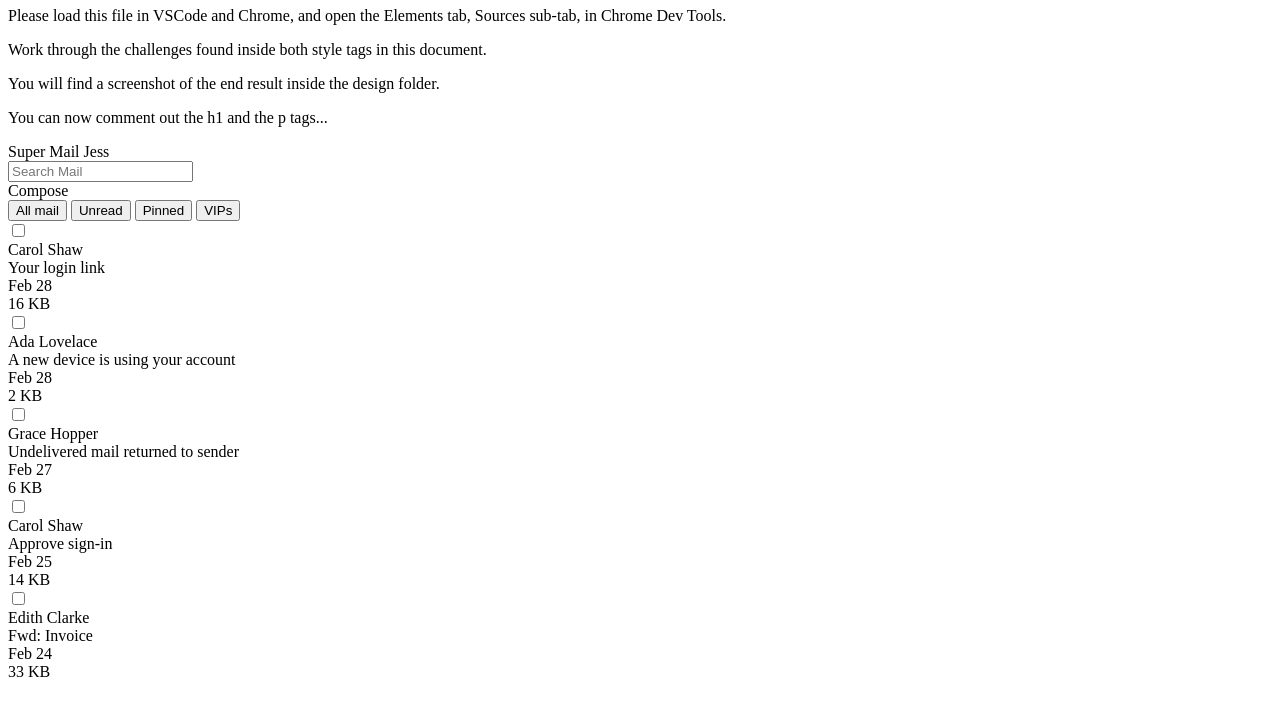
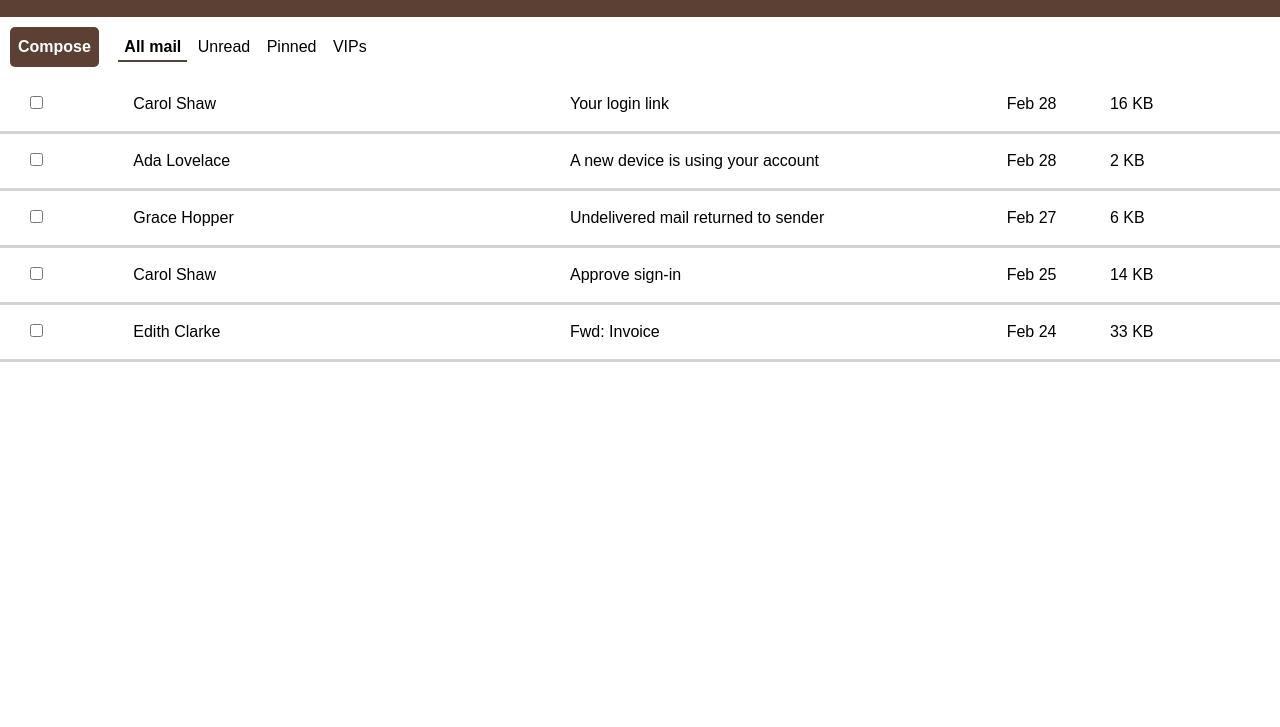
Before and after one commit to bloominstituteoftechnology/module-project-html-and-css-ii-LHBrandon, a plain HTML site: page index.html in a window 1280 px wide. Shown: the part 73-800 px from the top of the page. Drawn offline with Linux system fonts and the light colour scheme.

Commit message:
completed challenges 1-14. Missing challenge 15

```diff
--- a/index.html
+++ b/index.html
@@ -6,59 +6,168 @@
   <style>
     /* 👉 Task 1- Apply the reset found on this page: https://www.joshwcomeau.com/css/custom-css-reset/ */
 
+    *, *::before, *::after {
+  box-sizing: border-box;
+}
+
+* {
+  margin: 0;
+}
+
+body {
+  line-height: 1.5;
+  -webkit-font-smoothing: antialiased;
+
+}
+efaults
+*/
+img, picture, video, canvas, svg {
+  display: block;
+  max-width: 100%;
+}
+
+input, button, textarea, select {
+  font: inherit;
+}
+
+p, h1, h2, h3, h4, h5, h6 {
+  overflow-wrap: break-word;
+}
+
+#root, #__next {
+  isolation: isolate;
+}
+
+
   </style>
   <style>
     /* 👉 Task 2- Target the body element.
     Apply a font family of Arial to the body element.
-    The font property is inherited by descendant (nested) elements. */
+    The font property is inherited by descendant (nested) elements.*/
+    body{
+      font-family: Arial;
+    }
 
     /* 👉 Task 3- Target the element with id headerTop.
     Apply white color to the text, some padding using px or rem units, and a dark background color. */
+    #headerTop {
+      color: white;
+      padding: 30px;
+      background-color: #5C4033;
+    }
 
     /* 👉 Task 4- Target the divs that are directly nested underneath the id headerTop.
     Make them display as inline block, instead of block.
     This will make them render on the same line. */
+    #headerTop > div {
+      display: inline-block;
+    }
 
     /* 👉 Task 5- Target the spans that are nested inside the id headerTop.
     Make them have some margin on the right.
     This will prevent the spans from crashing against one another. */
+    span{
+      margin: 0px 20px 10px 5px;
+    }
 
     /* 👉 Task 6- Target the first span nested inside the element with id headerTop.
     Make it have a font weight of bold, and transform the text to uppercase. */
+    #Supermail {
+      font-weight: bold;
+      text-transform: uppercase;
+    }
 
     /* 👉 Task 7- Target the id headerBottom.
-    Give it a bottom border of 1 pixel, solid gray, and a little bit of padding using px or rem units. */
+    Give it a bottom border of 61 pixel, solid gray, and a little bit of padding using px or rem units. */
+    #headerBottom{
+      border-bottom: 61px;
+      padding: 10px;
+      color: grey;
+    }
 
     /* 👉 Task 8- Target the divs that are nested directly inside the element with id headerBottom.
     Make them display as inline block, instead of block.
     This will cause them to render on the same line.
     You can consolidate this rule with the one on step. 4 */
+    #headerBottom > div {
+      display: inline-block;
+    }
+
 
     /* 👉 Task 9- Target the "Compose" button, although note it's a div instead an actual button.
     Give it color, bold text, background, padding, border radius, margin right, and a cursor of pointer. */
+    #Compose {
+      color: white;
+      font-weight: bold;
+      background-color:#5C4033;
+      padding: 8px;
+      border-radius: 5px;
+      margin-right: 15px;
+      cursor: pointer;
+    }
 
     /* 👉 Task 10- Research how to remove all the default styling of button elements.
     Target the button elements inside the element with id headerBottom.
     Remove all their styling, give them a bit of margin to the right, and a cursor of pointer. */
+    button {
+    background: none;
+    border: none;
+    outline: none;
+    box-shadow: none;
+    }
+
 
     /* 👉 Task 11- Target the button element inside the id headerBottom that has a class of active
     Make the font weight be bolder, and add a bottom border of 2 pixels solid color (you choose the color).
     Add the class name to the "All mail" button. */
+    #headerBottom button.active {
+      border-bottom: 2px solid  #5C4033;
+      font-weight: bold;
+    }
+
 
     /* 👉 Task 12- Target all divs directly nested inside elements with a class of email,
     and make them display as inline-block elements.
     This will make each email render all its details in the same line*/
+    .email > div {
+      display: inline-block;
+    }
 
     /* 👉 Task 13- Target the elements with a class of email.
     Give them some padding, bigger padding to the left, and a bottom border of very light grey. */
+    .email {
+      padding: 15px 15px 15px 30px;
+      border-bottom: 3px  solid lightgray;
+    }
 
     /* 👉 Task 14- Target each div inside the element with a class of email.
     Make the email author and the email subject take 35% of the width of the parent element.
     Make the check, the date and the size take up 8% of the width of the parent element.
     This will arrange the details in visible columns. */
+    .email-name {
+      width: 35%;
+    }
+
+    .email-subject {
+      width: 35%;
+    }
+
+    .email-check{
+      width: 8%;
+    }
+
+    .email-date{
+      width: 8%;
+    }
+
+    .email-size{
+      width: 8%;
+    }
 
     /* 👉 Task 15- Target the second email and have its font weight be bold.
     This will make it look "unread". */
+
+
 
     /* Well done! Check the design file to make sure you are close enough. */
 
@@ -68,27 +177,27 @@
 
 <body>
   <div id="instructions">
-    <h1>HTML & CSS II</h1>
-    <p>Please load this file in VSCode and Chrome, and open the Elements tab, Sources sub-tab, in Chrome Dev Tools.</p>
-    <p>Work through the challenges found inside both style tags in this document.</p>
-    <p>You will find a screenshot of the end result inside the design folder.</p>
-    <p>You can now comment out the h1 and the p tags...</p>
+    <!-- <h1>HTML & CSS II</h1> -->
+    <!-- <p>Please load this file in VSCode and Chrome, and open the Elements tab, Sources sub-tab, in Chrome Dev Tools.</p> -->
+    <!-- <p>Work through the challenges found inside both style tags in this document.</p> -->
+    <!-- <p>You will find a screenshot of the end result inside the design folder.</p> -->
+    <!-- <p>You can now comment out the h1 and the p tags...</p> -->
   </div>
   <div>
     <header>
       <div id="headerTop">
-        <div>
-          <span>Super Mail</span>
+        <div >
+          <span id="Supermail">Super Mail</span>
           <span>Jess</span>
         </div>
-        <div>
+        <div >
           <input type="text" placeholder="Search Mail" />
         </div>
       </div>
       <div id="headerBottom">
-        <div>Compose</div>
+        <div id="Compose">Compose</div>
         <div>
-          <button>All mail</button>
+          <button class="active">All mail</button>
           <button>Unread</button>
           <button>Pinned</button>
           <button>VIPs</button>
```
